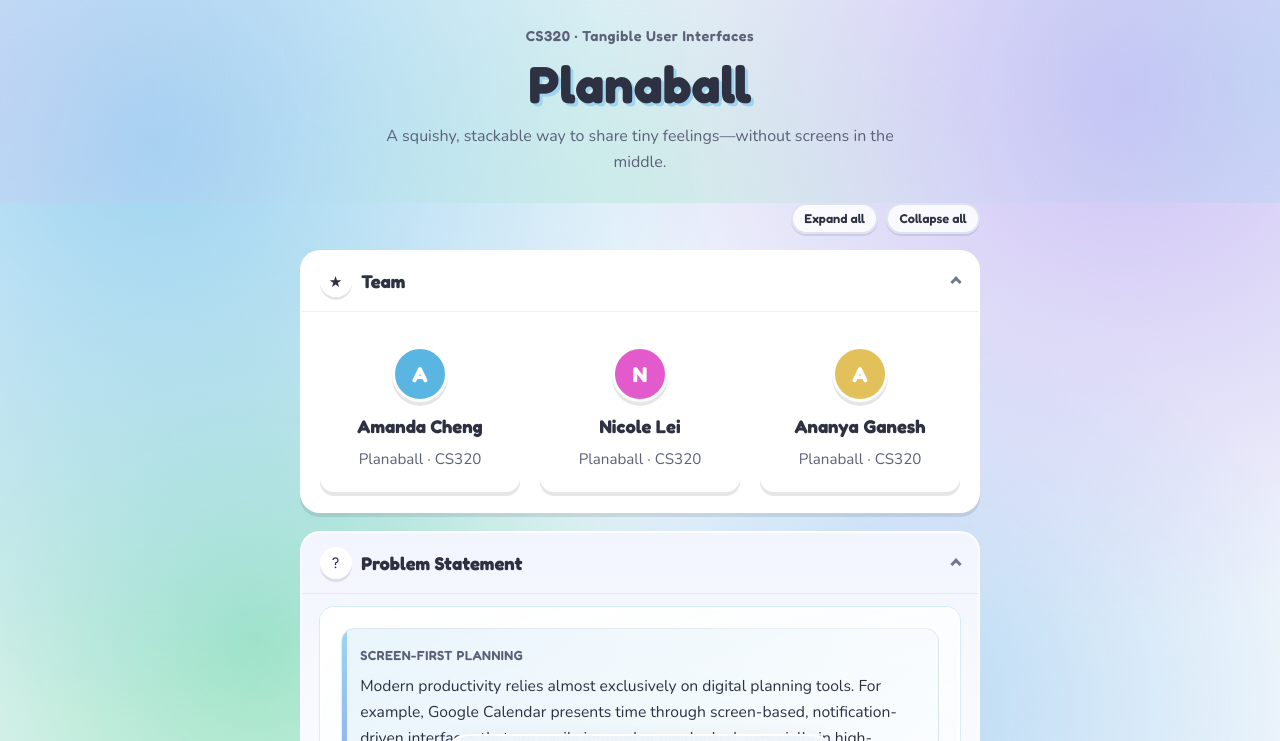
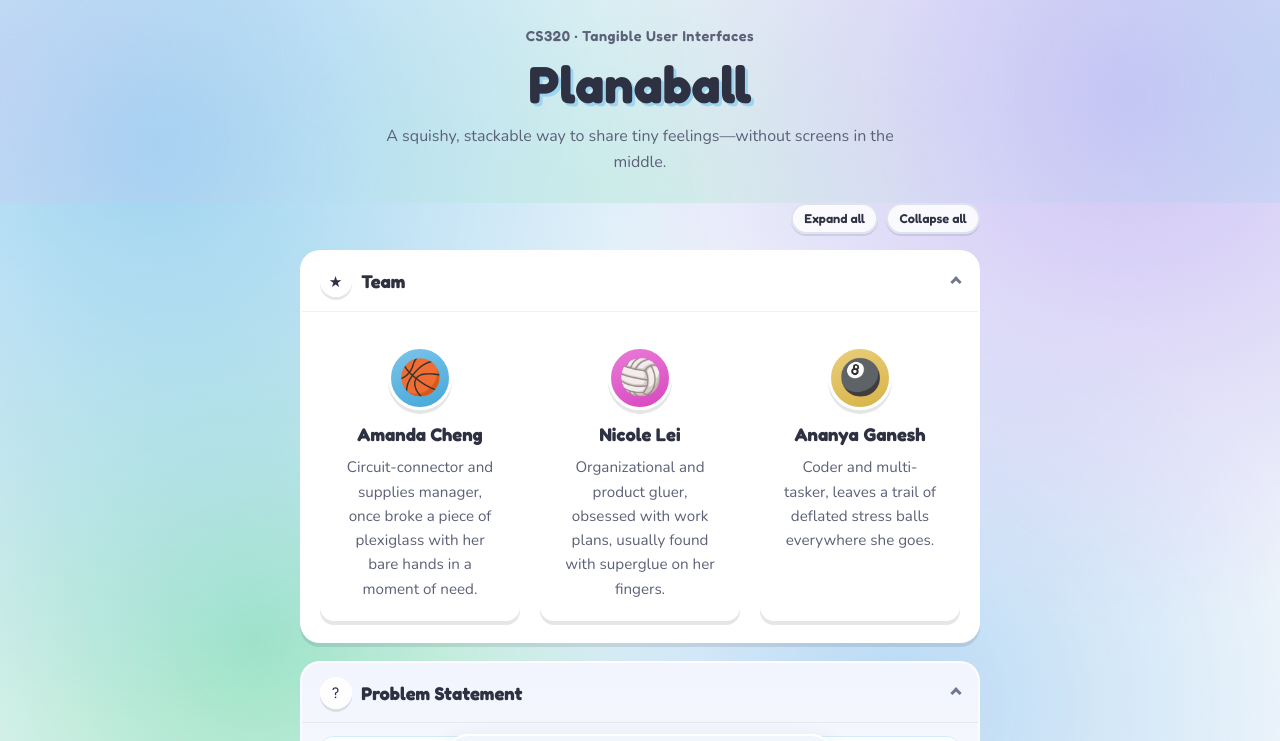
Before and after one commit to na-nan-ya/cs320-project-website-src, a website: page index.html in a window 1280 px wide. Both pictures are taken after a click on the button "Expand all". Shown: the top 741 px of the page. Drawn offline with nearby package versions, Linux system fonts and the light colour scheme.

Commit message:
team bios

```diff
--- a/index.html
+++ b/index.html
@@ -38,19 +38,19 @@
       <div class="collapse-body">
       <ul class="team-grid">
         <li class="card person">
-          <div class="avatar" style="--hue: 200">A</div>
+          <div class="avatar avatar--emoji" style="--hue: 200" aria-hidden="true">🏀</div>
           <h3>Amanda Cheng</h3>
-          <p class="bio">Planaball · CS320</p>
+          <p class="bio">Circuit-connector and supplies manager, once broke a piece of plexiglass with her bare hands in a moment of need.</p>
         </li>
         <li class="card person">
-          <div class="avatar" style="--hue: 310">N</div>
+          <div class="avatar avatar--emoji" style="--hue: 310" aria-hidden="true">🏐</div>
           <h3>Nicole Lei</h3>
-          <p class="bio">Planaball · CS320</p>
+          <p class="bio">Organizational and product gluer, obsessed with work plans, usually found with superglue on her fingers.</p>
         </li>
         <li class="card person">
-          <div class="avatar" style="--hue: 45">A</div>
+          <div class="avatar avatar--emoji" style="--hue: 45" aria-hidden="true">🎱</div>
           <h3>Ananya Ganesh</h3>
-          <p class="bio">Planaball · CS320</p>
+          <p class="bio">Coder and multi-tasker, leaves a trail of deflated stress balls everywhere she goes.</p>
         </li>
       </ul>
       </div>
--- a/styles.css
+++ b/styles.css
@@ -383,6 +383,17 @@ main {
   background: hsl(var(--hue, 200), 70%, 62%);
   box-shadow: 0 4px 0 var(--shadow);
   border: 3px solid #fff;
+}
+
+.avatar.avatar--emoji {
+  width: 4rem;
+  height: 4rem;
+  font-family: "Apple Color Emoji", "Segoe UI Emoji", "Segoe UI Symbol", "Noto Color Emoji", sans-serif;
+  font-size: 2.15rem;
+  font-weight: 400;
+  line-height: 1;
+  color: unset;
+  background: linear-gradient(160deg, hsl(var(--hue, 200), 72%, 70%) 0%, hsl(var(--hue, 200), 65%, 56%) 100%);
 }
 
 .concept-intro {
```
